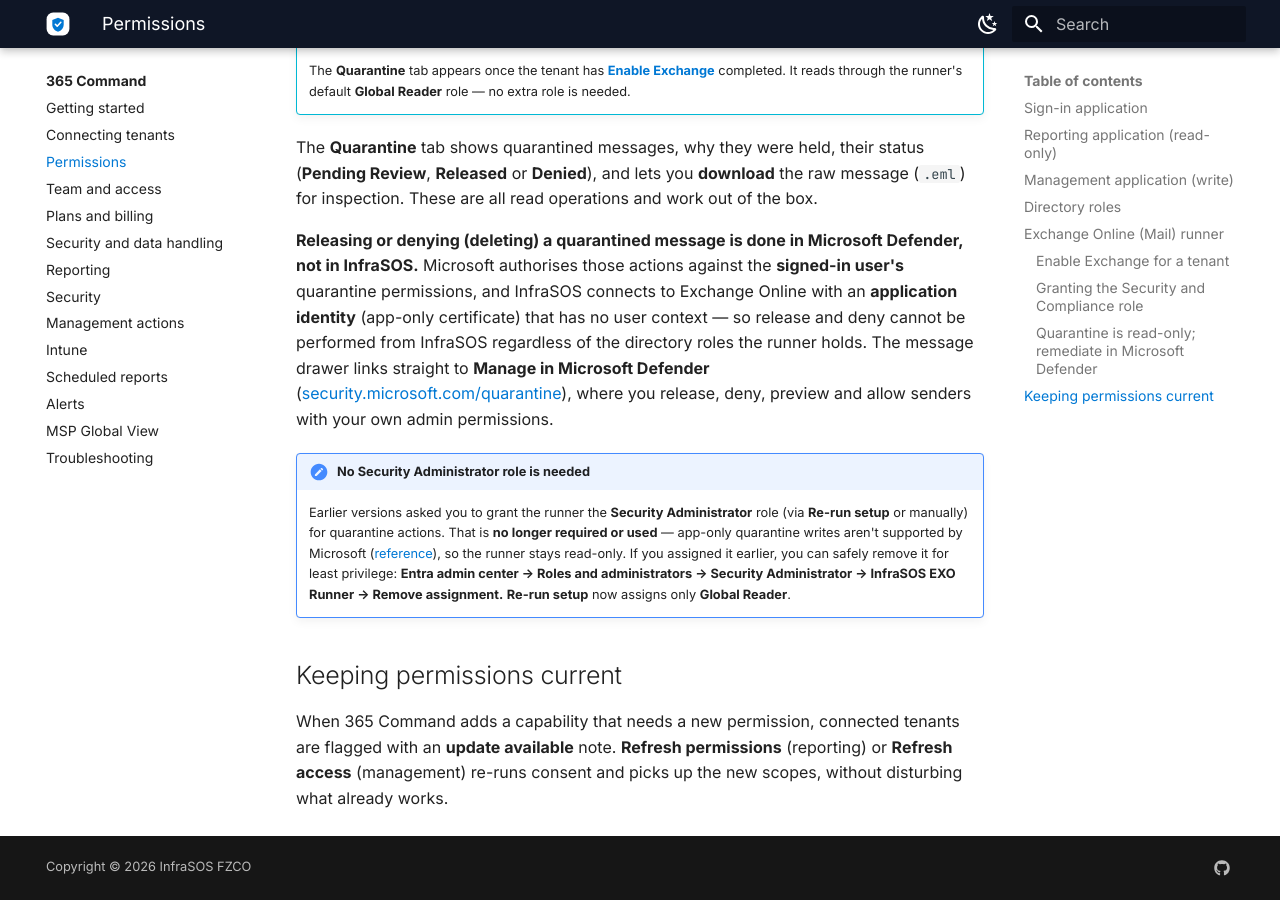
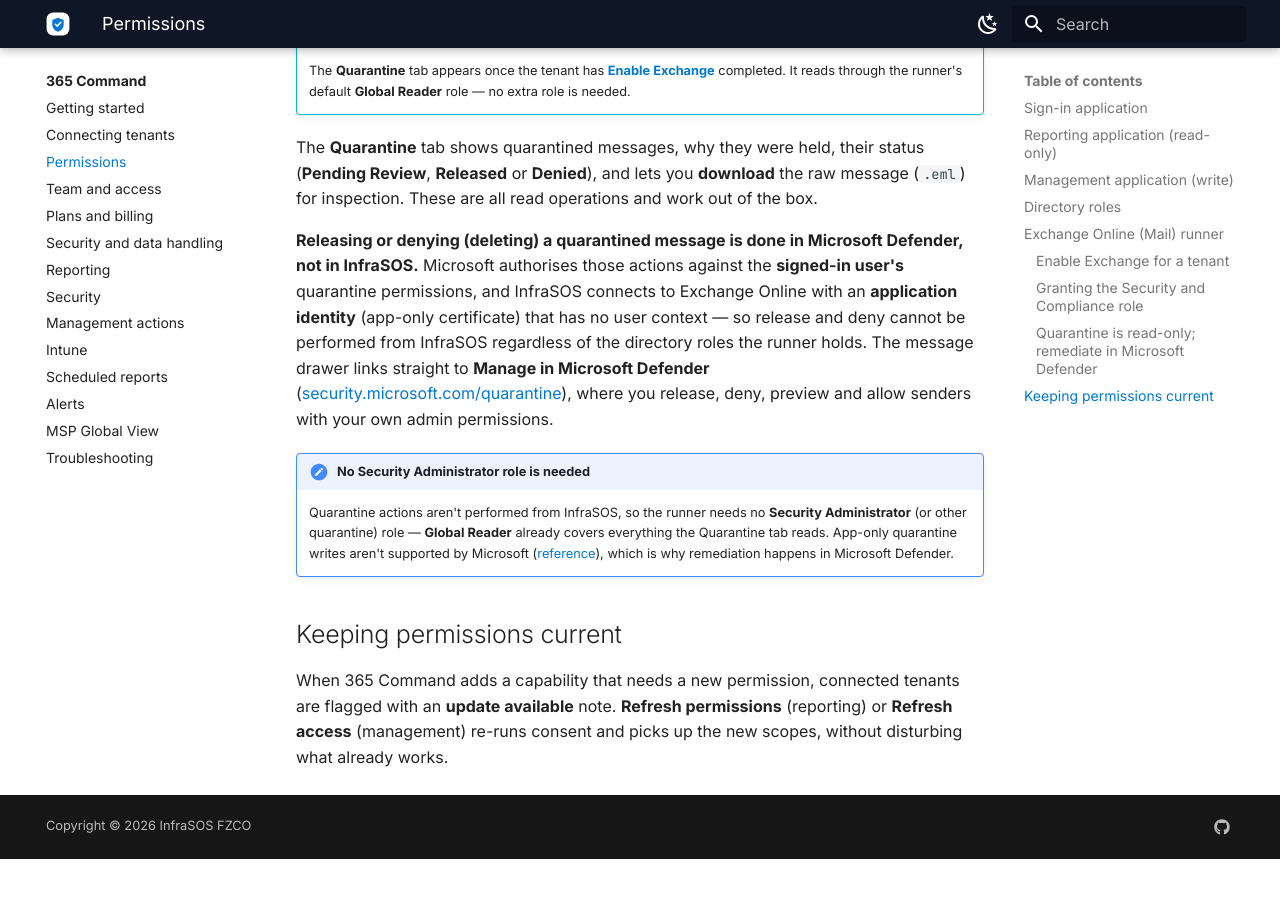
Before and after one commit to InfraSOS/infrasos-docs, an MkDocs documentation site: the page built from docs/365-command/permissions.md, in a window 1280 px wide and 900 px high, scrolled down 5737 px. Built offline with MkDocs 1.6.1 and Material for MkDocs 9.7.7, drawn with Linux system fonts in a browser that asks for light colours; after the commit the page ends 6596 px from its top, so only the background shows below that.

Commit message:
docs(365-command): trim quarantine note to not reference removing prior grants
Pre-production; no users granted the old Security Administrator role, so drop the
"how to remove it" steps. Keep the core point: the runner needs only Global Reader
and remediation happens in Microsoft Defender.

Co-Authored-By: Claude Opus 4.8 <noreply@anthropic.com>

```diff
--- a/docs/365-command/permissions.md
+++ b/docs/365-command/permissions.md
@@ -176,13 +176,11 @@ runner holds. The message drawer links straight to **Manage in Microsoft Defende
 preview and allow senders with your own admin permissions.
 
 !!! note "No Security Administrator role is needed"
-    Earlier versions asked you to grant the runner the **Security Administrator** role (via **Re-run
-    setup** or manually) for quarantine actions. That is **no longer required or used** — app-only
-    quarantine writes aren't supported by Microsoft
+    Quarantine actions aren't performed from InfraSOS, so the runner needs no **Security Administrator**
+    (or other quarantine) role — **Global Reader** already covers everything the Quarantine tab reads.
+    App-only quarantine writes aren't supported by Microsoft
     ([reference](https://learn.microsoft.com/en-us/defender-office-365/quarantine-admin-manage-messages-files)),
-    so the runner stays read-only. If you assigned it earlier, you can safely remove it for least
-    privilege: **Entra admin center → Roles and administrators → Security Administrator →
-    InfraSOS EXO Runner → Remove assignment.** **Re-run setup** now assigns only **Global Reader**.
+    which is why remediation happens in Microsoft Defender.
 
 ## Keeping permissions current
 
```
